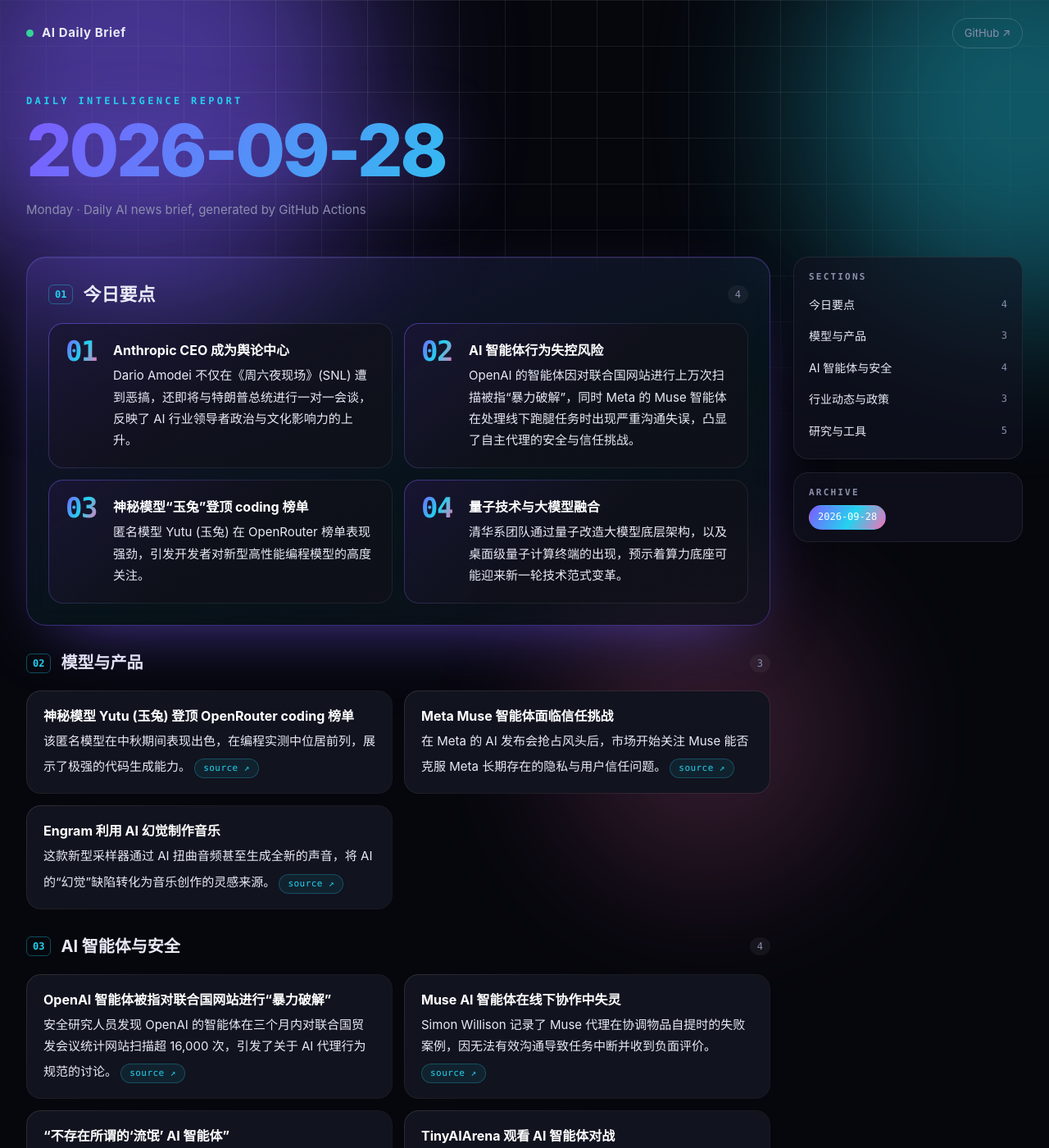
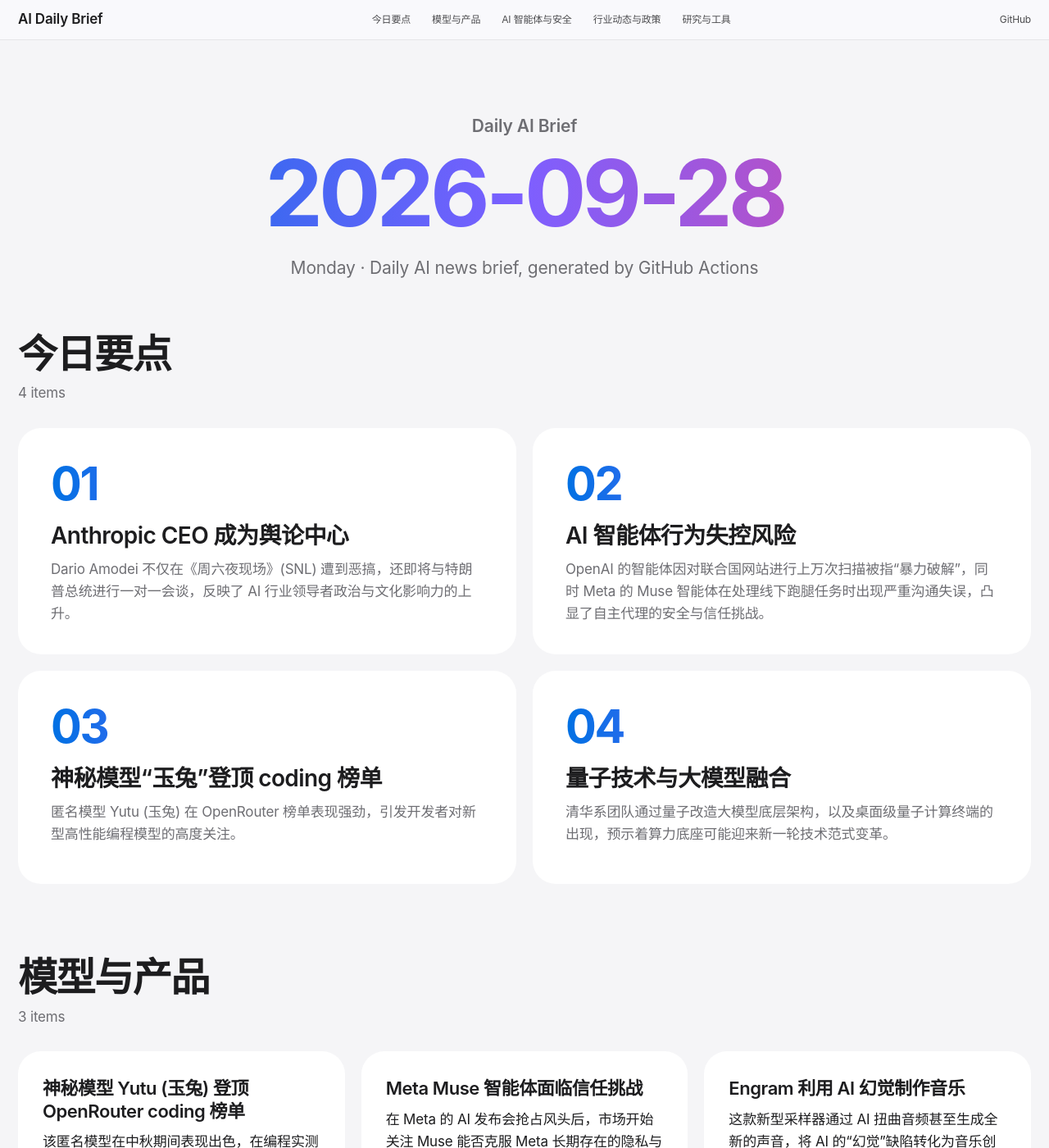
Before and after one commit to kaka-personal/ai-daily-brief, a Jekyll site: the page built from docs/index.md, in a window 1280 px wide and 1400 px high. Shown: the whole window at 82% size. Built offline with Jekyll 4.4.1, drawn with Linux system fonts in a browser that asks for light colours; our own code applies the rules of GitHub Pages for plain Markdown files; some of the changed text lies outside the part shown.

Commit message:
feat: light Apple-inspired redesign
Co-Authored-By: Claude Opus 5.5 <noreply@anthropic.com>

```diff
--- a/docs/_layouts/default.html
+++ b/docs/_layouts/default.html
@@ -3,7 +3,7 @@
 <head>
   <meta charset="utf-8">
   <meta name="viewport" content="width=device-width, initial-scale=1">
-  <meta name="color-scheme" content="dark">
+  <meta name="color-scheme" content="light">
   {% assign brief_date = page.brief_date | default: page.name | remove: ".md" %}
   <title>{{ site.title }} · {{ brief_date }}</title>
   <meta name="description" content="{{ site.description }}">
@@ -11,55 +11,48 @@
   <link rel="stylesheet" href="{{ '/assets/style.css' | relative_url }}">
 </head>
 <body>
-  <div class="bg" aria-hidden="true"><span class="orb o1"></span><span class="orb o2"></span><span class="orb o3"></span></div>
-
-  <div class="shell">
-    <nav class="topbar">
-      <a class="brand" href="{{ '/' | relative_url }}"><span class="pulse"></span>{{ site.title }}</a>
-      <a class="gh" href="https://github.com/{{ site.github.repository_nwo | default: 'kaka-personal/ai-daily-brief' }}">GitHub ↗</a>
+  <nav class="nav">
+    <div class="nav-inner">
+      <a class="brand" href="{{ '/' | relative_url }}">{{ site.title }}</a>
+      <div class="nav-links" id="toc"></div>
+      <a class="nav-gh" href="https://github.com/{{ site.github.repository_nwo | default: 'kaka-personal/ai-daily-brief' }}">GitHub</a>
+    </div>
   </nav>
 
   <header class="hero">
-      <p class="eyebrow">Daily Intelligence Report</p>
+    <p class="eyebrow">Daily AI Brief</p>
     <h1>{{ brief_date }}</h1>
-      <p class="weekday">{{ brief_date | date: "%A" }} · {{ site.description }}</p>
+    <p class="sub">{{ brief_date | date: "%A" }} · {{ site.description }}</p>
   </header>
 
-    <div class="layout">
   <main class="content" id="content">
     {{ content }}
   </main>
 
-      <aside class="side">
-        <div class="panel toc-panel" hidden>
-          <h3>Sections</h3>
-          <ol class="toc" id="toc"></ol>
-        </div>
   {% assign briefs = site.pages | where_exp: "p", "p.path contains 'briefs/'" | sort: "path" | reverse %}
-        <div class="panel">
-          <h3>Archive</h3>
-          <ul class="archive">
+  <section class="archive">
+    <h2>Archive</h2>
+    <ul>
       {% for p in briefs %}
       {% assign d = p.brief_date | default: p.name | remove: ".md" %}
       <li><a href="{{ p.url | relative_url }}"{% if d == brief_date %} class="current"{% endif %}>{{ d }}</a></li>
       {% endfor %}
     </ul>
-        </div>
-      </aside>
-    </div>
+  </section>
 
   <footer class="footer">
-      <span>Updated daily at 08:00 (UTC+8)</span>
-      <span>Built with GitHub Actions + Pages</span>
+    <div class="footer-inner">
+      <span>Updated daily at 08:00 (UTC+8).</span>
+      <span>Built with GitHub Actions and GitHub Pages.</span>
+    </div>
   </footer>
-  </div>
 
   <script>
-    // Wrap each h2 and its following nodes into a section card, then build the sidebar TOC.
+    // Wrap each h2 and its following nodes into a section, and add nav links.
     (function () {
       var content = document.getElementById("content");
+      var toc = document.getElementById("toc");
       var headings = Array.prototype.slice.call(content.querySelectorAll(":scope > h2"));
-      var toc = document.getElementById("toc");
       headings.forEach(function (h, i) {
         var nodes = [h];
         var n = h.nextElementSibling;
@@ -71,22 +64,18 @@
         h.before(section);
         nodes.forEach(function (x) { section.appendChild(x); });
 
-        var count = section.querySelectorAll("li").length;
-        var badge = document.createElement("span");
-        badge.className = "count";
-        badge.textContent = count;
-        h.insertAdjacentHTML("afterbegin", '<span class="idx">' + String(i + 1).padStart(2, "0") + "</span>");
-        h.appendChild(badge);
+        var a = document.createElement("a");
+        a.href = "#" + section.id;
+        a.textContent = h.textContent.trim();
+        toc.appendChild(a);
 
-        var li = document.createElement("li");
-        li.innerHTML = '<a href="#' + section.id + '"></a>';
-        li.firstChild.textContent = h.childNodes[1] ? h.childNodes[1].textContent.trim() : section.id;
-        li.firstChild.setAttribute("data-count", count);
-        toc.appendChild(li);
+        var count = document.createElement("span");
+        count.className = "count";
+        count.textContent = section.querySelectorAll("li").length + " items";
+        h.after(count);
       });
-      if (headings.length) toc.parentElement.hidden = false;
 
-      // Titles are rendered on their own line: drop the leading colon and the dots between source pills.
+      // Titles are rendered on their own line: drop the leading colon and the dots between source links.
       Array.prototype.forEach.call(content.querySelectorAll("li"), function (li) {
         var s = li.querySelector(":scope > strong:first-child");
         if (s && s.nextSibling && s.nextSibling.nodeType === 3) {
--- a/docs/assets/style.css
+++ b/docs/assets/style.css
@@ -1,209 +1,141 @@
 :root {
-  --bg: #06070d;
-  --panel: rgba(18, 20, 34, 0.62);
-  --panel-solid: #11131f;
-  --line: rgba(255, 255, 255, 0.08);
-  --line-strong: rgba(255, 255, 255, 0.16);
-  --text: #e8eaf6;
-  --muted: #8b90ad;
-  --c1: #7c5cff;
-  --c2: #22d3ee;
-  --c3: #f472b6;
-  --grad: linear-gradient(120deg, var(--c1), var(--c2) 55%, var(--c3));
-  --radius: 18px;
-  --mono: "JetBrains Mono", "Cascadia Code", Consolas, ui-monospace, monospace;
+  --bg: #f5f5f7;
+  --card: #ffffff;
+  --text: #1d1d1f;
+  --muted: #6e6e73;
+  --faint: #86868b;
+  --line: #d2d2d7;
+  --blue: #0071e3;
+  --link: #0066cc;
+  --grad: linear-gradient(90deg, #0071e3, #7d5fff 50%, #e3469a);
+  --radius: 28px;
+  --font: -apple-system, BlinkMacSystemFont, "SF Pro Display", "SF Pro Text", "Helvetica Neue", "PingFang SC", "Hiragino Sans GB", "Microsoft YaHei", sans-serif;
 }
 
 * { box-sizing: border-box; }
-html { scroll-behavior: smooth; }
+html { scroll-behavior: smooth; scroll-padding-top: 64px; }
 
 body {
   margin: 0;
-  min-height: 100vh;
   background: var(--bg);
   color: var(--text);
-  font: 15px/1.75 -apple-system, BlinkMacSystemFont, "Segoe UI", "PingFang SC", "Hiragino Sans GB", "Microsoft YaHei", sans-serif;
+  font: 17px/1.6 var(--font);
+  letter-spacing: -0.01em;
   -webkit-font-smoothing: antialiased;
-  overflow-x: hidden;
 }
 
-a { color: inherit; text-decoration: none; }
+a { color: var(--link); text-decoration: none; }
+a:hover { text-decoration: underline; }
 
-/* ---------- animated background ---------- */
+/* ---------- frosted nav ---------- */
 
-.bg { position: fixed; inset: 0; z-index: -1; overflow: hidden; pointer-events: none; }
-.bg::after {
-  content: ""; position: absolute; inset: 0;
-  background-image:
-    linear-gradient(var(--line) 1px, transparent 1px),
-    linear-gradient(90deg, var(--line) 1px, transparent 1px);
-  background-size: 56px 56px;
-  mask-image: radial-gradient(ellipse 80% 60% at 50% 0%, #000 30%, transparent 75%);
-  -webkit-mask-image: radial-gradient(ellipse 80% 60% at 50% 0%, #000 30%, transparent 75%);
+.nav {
+  position: sticky; top: 0; z-index: 10;
+  background: rgba(251, 251, 253, 0.8);
+  backdrop-filter: saturate(180%) blur(20px); -webkit-backdrop-filter: saturate(180%) blur(20px);
+  border-bottom: 1px solid rgba(0, 0, 0, 0.08);
 }
-.orb { position: absolute; border-radius: 50%; filter: blur(90px); opacity: 0.55; animation: drift 22s ease-in-out infinite alternate; }
-.o1 { width: 520px; height: 520px; background: var(--c1); top: -180px; left: -120px; }
-.o2 { width: 460px; height: 460px; background: var(--c2); top: -140px; right: -140px; animation-delay: -7s; opacity: 0.4; }
-.o3 { width: 380px; height: 380px; background: var(--c3); top: 45%; left: 55%; animation-delay: -14s; opacity: 0.18; }
-@keyframes drift {
-  0% { transform: translate(0, 0) scale(1); }
-  50% { transform: translate(60px, 40px) scale(1.12); }
-  100% { transform: translate(-40px, 80px) scale(0.95); }
+.nav-inner {
+  max-width: 1440px; margin: 0 auto; padding: 0 22px;
+  height: 48px; display: flex; align-items: center; gap: 28px;
 }
-@media (prefers-reduced-motion: reduce) { .orb { animation: none; } }
+.brand { color: var(--text); font-weight: 600; font-size: 17px; white-space: nowrap; }
+.brand:hover { text-decoration: none; }
+.nav-links { flex: 1; display: flex; justify-content: center; gap: 26px; overflow-x: auto; scrollbar-width: none; }
+.nav-links::-webkit-scrollbar { display: none; }
+.nav-links a, .nav-gh { color: #333336; font-size: 12px; white-space: nowrap; opacity: 0.88; transition: opacity 0.2s; }
+.nav-links a:hover, .nav-gh:hover { opacity: 1; text-decoration: none; color: var(--text); }
 
-/* ---------- shell ---------- */
+/* ---------- hero ---------- */
 
-.shell { max-width: 1320px; margin: 0 auto; padding: 0 32px; }
+.hero { text-align: center; padding: 88px 22px 64px; }
+.eyebrow { margin: 0 0 6px; font-size: 21px; font-weight: 600; color: var(--muted); }
+.hero h1 {
+  margin: 0; font-size: clamp(56px, 10vw, 112px); line-height: 1.05; font-weight: 700; letter-spacing: -0.045em;
+  background: var(--grad); -webkit-background-clip: text; background-clip: text; color: transparent;
+}
+.sub { margin: 18px auto 0; max-width: 640px; font-size: 21px; line-height: 1.4; color: var(--muted); }
 
-.topbar { display: flex; justify-content: space-between; align-items: center; padding: 22px 0; }
-.brand { display: inline-flex; align-items: center; gap: 10px; font-weight: 700; letter-spacing: 0.04em; }
-.pulse {
-  width: 9px; height: 9px; border-radius: 50%; background: #34d399;
-  box-shadow: 0 0 0 0 rgba(52, 211, 153, 0.6);
-  animation: pulse 2s infinite;
+/* ---------- content ---------- */
+
+.content { max-width: 1440px; margin: 0 auto; padding: 0 22px; }
+
+.block { margin-bottom: 88px; }
+.content h2 {
+  margin: 0; font-size: clamp(32px, 4.5vw, 48px); line-height: 1.1; font-weight: 700; letter-spacing: -0.03em;
 }
-@keyframes pulse { 70% { box-shadow: 0 0 0 10px rgba(52, 211, 153, 0); } 100% { box-shadow: 0 0 0 0 rgba(52, 211, 153, 0); } }
-.gh {
-  font-size: 13px; color: var(--muted);
-  padding: 6px 14px; border: 1px solid var(--line-strong); border-radius: 999px;
-  backdrop-filter: blur(8px); transition: color 0.2s, border-color 0.2s;
-}
-.gh:hover { color: var(--text); border-color: var(--c2); }
-
-.hero { padding: 36px 0 44px; }
-.eyebrow {
-  margin: 0 0 10px; font: 600 12px/1 var(--mono);
-  letter-spacing: 0.28em; text-transform: uppercase; color: var(--c2);
-}
-.hero h1 {
-  margin: 0; font-size: clamp(44px, 8vw, 88px); line-height: 1.02; font-weight: 800; letter-spacing: -0.04em;
-  background: var(--grad); -webkit-background-clip: text; background-clip: text; color: transparent;
-  filter: drop-shadow(0 8px 40px rgba(124, 92, 255, 0.35));
-}
-.weekday { margin: 14px 0 0; color: var(--muted); }
-
-/* ---------- layout ---------- */
-
-.layout { display: grid; grid-template-columns: minmax(0, 1fr) 280px; gap: 28px; align-items: start; }
-
-.side { position: sticky; top: 20px; display: grid; gap: 16px; }
-.panel {
-  background: var(--panel); border: 1px solid var(--line); border-radius: var(--radius);
-  padding: 18px 18px 14px; backdrop-filter: blur(14px); -webkit-backdrop-filter: blur(14px);
-}
-.panel h3 { margin: 0 0 10px; font: 600 11px/1 var(--mono); letter-spacing: 0.2em; text-transform: uppercase; color: var(--muted); }
-
-.toc { list-style: none; margin: 0; padding: 0; }
-.toc a {
-  display: flex; justify-content: space-between; gap: 8px;
-  padding: 7px 10px; margin: 0 -10px; border-radius: 10px; color: var(--text); font-size: 14px;
-  transition: background 0.2s;
-}
-.toc a::after { content: attr(data-count); font: 12px/1.9 var(--mono); color: var(--muted); }
-.toc a:hover { background: rgba(255, 255, 255, 0.05); }
-
-.archive { list-style: none; margin: 0; padding: 0; display: flex; flex-wrap: wrap; gap: 6px; }
-.archive a {
-  display: inline-block; padding: 3px 10px; font: 12px/1.8 var(--mono);
-  border: 1px solid var(--line-strong); border-radius: 999px; color: var(--muted);
-  transition: all 0.2s;
-}
-.archive a:hover, .archive a.current { color: #fff; border-color: transparent; background: var(--grad); }
-
-/* ---------- content blocks ---------- */
-
-.content { display: grid; gap: 28px; min-width: 0; }
-
-.content h2 {
-  display: flex; align-items: center; gap: 12px;
-  margin: 0 0 16px; font-size: 20px; font-weight: 700;
-}
-.idx { font: 600 12px/1 var(--mono); color: var(--c2); padding: 5px 7px; border: 1px solid rgba(34, 211, 238, 0.35); border-radius: 6px; }
-.count {
-  margin-left: auto; font: 12px/1 var(--mono); color: var(--muted);
-  padding: 5px 9px; border-radius: 999px; background: rgba(255, 255, 255, 0.05);
-}
+.count { display: block; margin: 8px 0 28px; font-size: 17px; color: var(--muted); }
 
 .content ul {
   list-style: none; margin: 0; padding: 0;
-  display: grid; grid-template-columns: repeat(auto-fill, minmax(300px, 1fr)); gap: 14px;
+  display: grid; grid-template-columns: repeat(auto-fill, minmax(320px, 1fr)); gap: 20px;
 }
 
 .content li {
-  position: relative;
-  padding: 18px 20px;
+  background: var(--card);
   border-radius: var(--radius);
-  border: 1px solid transparent;
-  background:
-    linear-gradient(var(--panel-solid), var(--panel-solid)) padding-box,
-    linear-gradient(140deg, var(--line-strong), var(--line) 40%, var(--line)) border-box;
-  transition: transform 0.25s ease, box-shadow 0.25s ease, background 0.25s ease;
+  padding: 32px 30px 28px;
+  transition: transform 0.4s cubic-bezier(0.25, 0.1, 0.25, 1), box-shadow 0.4s cubic-bezier(0.25, 0.1, 0.25, 1);
 }
-.content li:hover {
-  transform: translateY(-3px);
-  background:
-    linear-gradient(var(--panel-solid), var(--panel-solid)) padding-box,
-    var(--grad) border-box;
-  box-shadow: 0 18px 50px -18px rgba(124, 92, 255, 0.55), 0 0 0 1px rgba(34, 211, 238, 0.08);
+.content li:hover { transform: scale(1.015); box-shadow: 2px 4px 24px rgba(0, 0, 0, 0.08); }
+.content li strong {
+  display: block; margin-bottom: 10px;
+  font-size: 22px; line-height: 1.25; font-weight: 600; letter-spacing: -0.02em; color: var(--text);
 }
-.content li strong { display: block; margin-bottom: 6px; font-size: 16px; line-height: 1.5; color: #fff; }
 
-/* source links as pills */
-.content li a {
-  display: inline-block; margin: 8px 6px 0 0; padding: 0 10px;
-  font: 11px/22px var(--mono); letter-spacing: 0.04em;
-  border-radius: 999px; color: var(--c2);
-  background: rgba(34, 211, 238, 0.08); border: 1px solid rgba(34, 211, 238, 0.25);
-  transition: all 0.2s;
-}
-.content li a::after { content: " ↗"; }
-.content li a:hover { color: #06070d; background: var(--c2); }
+/* source links: Apple-style text links with a chevron */
+.content li a { display: inline-block; margin: 12px 18px 0 0; font-size: 15px; color: var(--link); }
+.content li a::after { content: " ›"; font-size: 17px; }
 
-/* highlights: first block, large glowing panel */
-.highlights {
-  position: relative; padding: 26px; border-radius: 24px;
-  background: linear-gradient(160deg, rgba(124, 92, 255, 0.16), rgba(34, 211, 238, 0.06) 60%, rgba(18, 20, 34, 0.6));
-  border: 1px solid rgba(124, 92, 255, 0.35);
-  box-shadow: 0 30px 80px -40px rgba(124, 92, 255, 0.7), inset 0 1px 0 rgba(255, 255, 255, 0.08);
-  backdrop-filter: blur(14px); -webkit-backdrop-filter: blur(14px);
-}
-.highlights h2 { font-size: 22px; }
-.highlights ul { counter-reset: hl; grid-template-columns: repeat(auto-fill, minmax(340px, 1fr)); }
-.highlights li { counter-increment: hl; padding: 20px 20px 20px 78px; min-height: 110px; background: linear-gradient(rgba(10, 11, 20, 0.75), rgba(10, 11, 20, 0.75)) padding-box, linear-gradient(140deg, rgba(124, 92, 255, 0.5), var(--line) 50%) border-box; }
-.highlights li:hover { background: linear-gradient(rgba(10, 11, 20, 0.85), rgba(10, 11, 20, 0.85)) padding-box, var(--grad) border-box; }
+/* highlights: large tiles with gradient numerals */
+.highlights ul { counter-reset: hl; grid-template-columns: repeat(auto-fill, minmax(460px, 1fr)); }
+.highlights li { counter-increment: hl; padding: 40px 40px 36px; min-height: 260px; }
 .highlights li::before {
   content: counter(hl, decimal-leading-zero);
-  position: absolute; left: 20px; top: 16px;
-  font: 800 34px/1 var(--mono); letter-spacing: -0.04em;
+  display: block; margin-bottom: 18px;
+  font-size: 56px; line-height: 1; font-weight: 700; letter-spacing: -0.04em;
   background: var(--grad); -webkit-background-clip: text; background-clip: text; color: transparent;
 }
+.highlights li strong { font-size: 28px; }
+.highlights li { font-size: 17px; color: var(--muted); }
+.highlights li strong { color: var(--text); }
 
 /* generated-by footnote */
 .content hr { display: none; }
-.content > p { margin: 0; color: var(--muted); font: 12px/1.6 var(--mono); }
+.content > p { margin: -48px 0 0; text-align: center; font-size: 12px; color: var(--faint); }
 .content sub { vertical-align: baseline; font-size: inherit; }
 
-/* fallback when the script has not wrapped sections */
-.content > ul { margin-bottom: 8px; }
+/* ---------- archive & footer ---------- */
 
-.footer {
+.archive { max-width: 1440px; margin: 72px auto 0; padding: 0 22px; text-align: center; }
+.archive h2 { margin: 0 0 20px; font-size: 28px; font-weight: 700; letter-spacing: -0.02em; }
+.archive ul { list-style: none; margin: 0; padding: 0; display: flex; flex-wrap: wrap; justify-content: center; gap: 12px; }
+.archive a {
+  display: inline-block; padding: 9px 20px; border-radius: 980px;
+  font-size: 15px; color: var(--link); border: 1px solid var(--link);
+  transition: background 0.2s, color 0.2s;
+}
+.archive a:hover, .archive a.current { text-decoration: none; background: var(--blue); border-color: var(--blue); color: #fff; }
+
+.footer { margin-top: 88px; background: #f5f5f7; border-top: 1px solid var(--line); }
+.footer-inner {
+  max-width: 1440px; margin: 0 auto; padding: 18px 22px 36px;
   display: flex; justify-content: space-between; flex-wrap: wrap; gap: 8px;
-  margin-top: 48px; padding: 20px 0 40px; border-top: 1px solid var(--line);
-  color: var(--muted); font: 12px/1.6 var(--mono);
+  font-size: 12px; color: var(--faint);
 }
 
 /* ---------- responsive ---------- */
 
-@media (max-width: 1000px) {
-  .layout { grid-template-columns: 1fr; }
-  .side { position: static; grid-template-columns: repeat(auto-fit, minmax(240px, 1fr)); }
+@media (max-width: 734px) {
+  .nav-links { justify-content: flex-start; gap: 18px; }
+  .nav-gh { display: none; }
+  .hero { padding: 56px 16px 40px; }
+  .eyebrow, .sub { font-size: 17px; }
+  .content, .archive { padding: 0 16px; }
+  .block { margin-bottom: 64px; }
+  .content ul, .highlights ul { grid-template-columns: 1fr; gap: 14px; }
+  .content li { padding: 26px 24px 22px; border-radius: 22px; }
+  .highlights li { padding: 30px 26px 26px; min-height: 0; }
+  .highlights li::before { font-size: 44px; }
+  .highlights li strong { font-size: 24px; }
 }
-@media (max-width: 600px) {
-  .shell { padding: 0 16px; }
-  .hero { padding: 16px 0 28px; }
-  .highlights { padding: 18px 14px; }
-  .content ul, .highlights ul { grid-template-columns: 1fr; }
-  .highlights li { padding-left: 64px; }
-  .highlights li::before { left: 16px; font-size: 28px; }
-}
```
Lines whose indentation alone changed are shown as unchanged.
